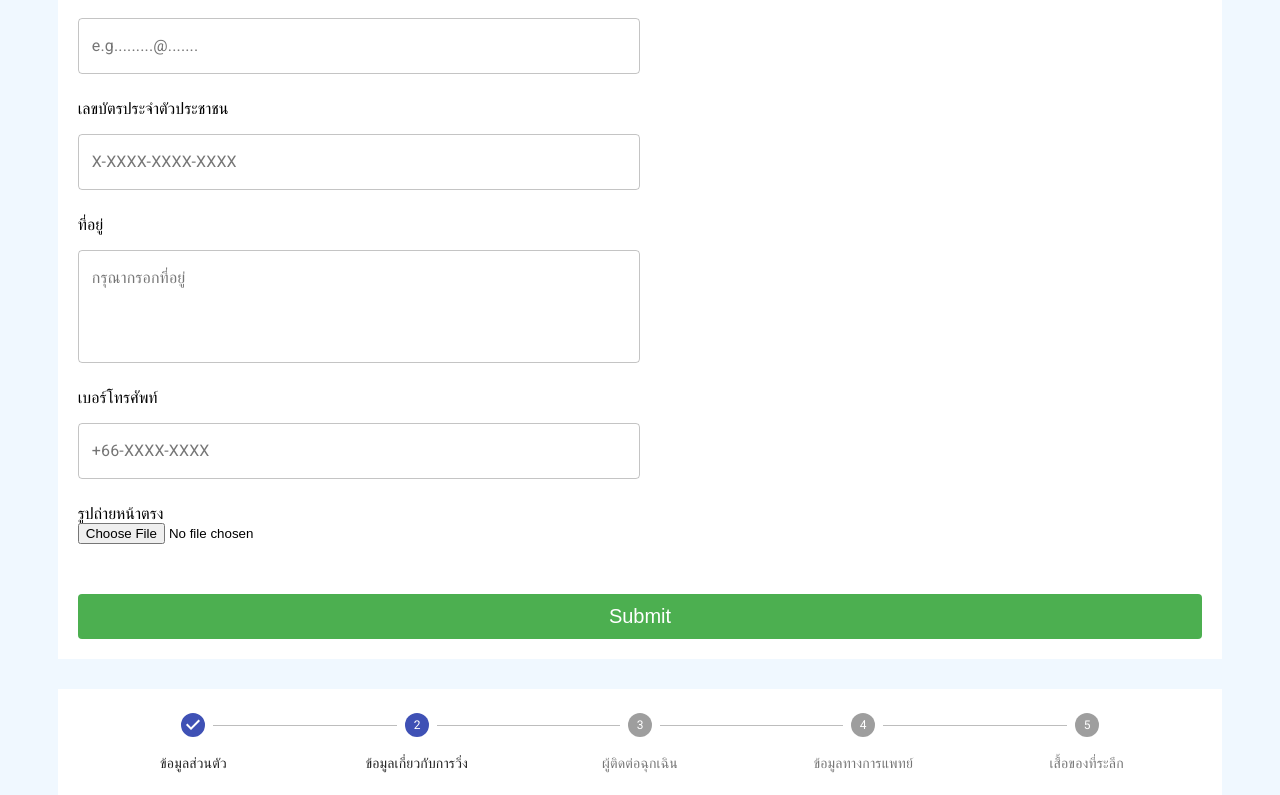
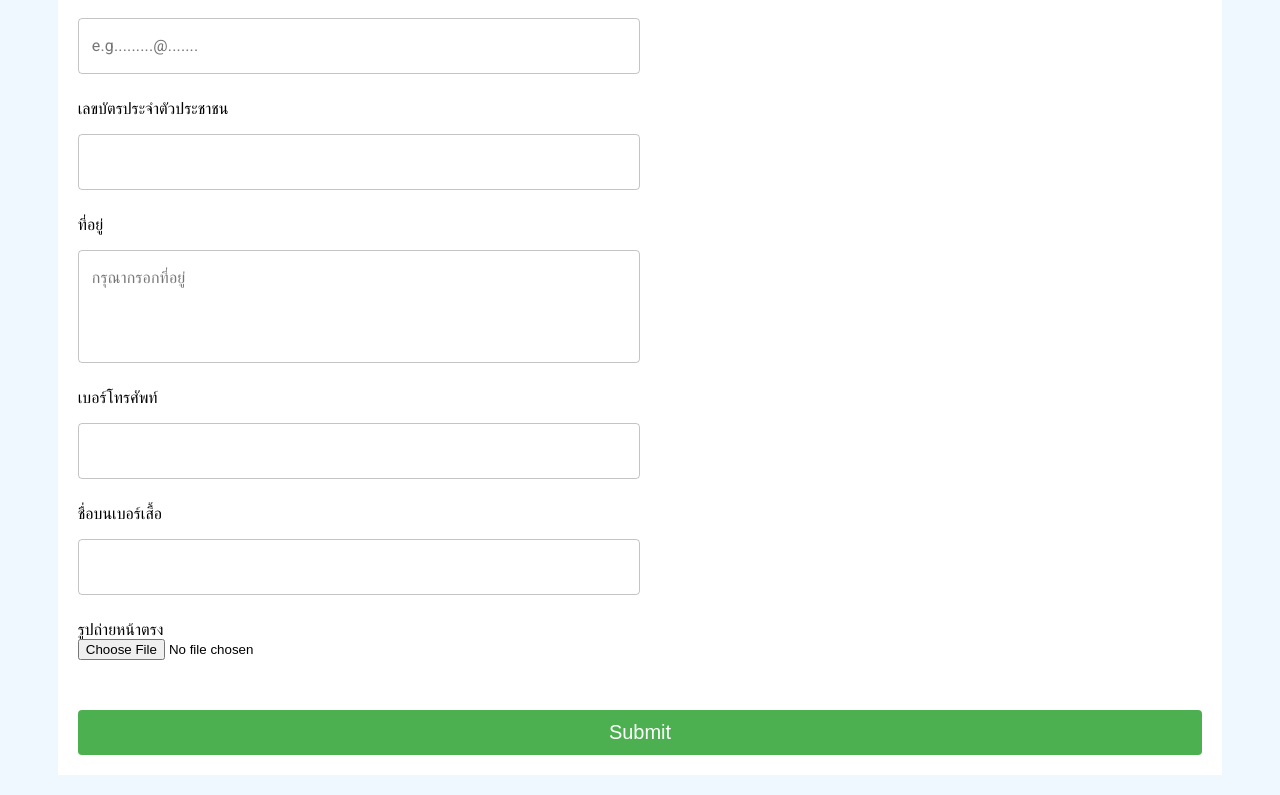
Before and after one commit to mo-od/marathon, a React (Create React App) app: page / in a window 1280 px wide. Shown: the part 585-1380 px from the top of the page. Built offline with nearby package versions, Linux system fonts and the light colour scheme.

Commit message:
validate & stepper done

```diff
--- a/package.json
+++ b/package.json
@@ -8,9 +8,12 @@
     "@testing-library/react": "^11.1.0",
     "@testing-library/user-event": "^12.1.10",
     "easy-peasy": "^5.0.3",
+    "prop-types": "^15.7.2",
     "react": "^17.0.2",
     "react-dom": "^17.0.2",
     "react-dropzone": "^11.3.2",
+    "react-modal": "^3.14.2",
+    "react-number-format": "^4.6.3",
     "react-redux": "^7.2.1",
     "react-scripts": "4.0.3",
     "redux": "^4.0.5",
--- a/src/App.js
+++ b/src/App.js
@@ -3,6 +3,7 @@ import AboutRunning from './components/AboutRunning';
 import Emergency from './components/Emergency';
 import MedicalInfo from './components/MedicalInfo';
 import SouvenirShirt from './components/SouvenirShirt';
+import React, { useState } from 'react';
 
 
 
@@ -10,13 +11,30 @@ import SouvenirShirt from './components/SouvenirShirt';
 
 function App() {
 
+  const [stepper, setStepPer] = useState(0);
+
   return (
     <div className="App">
-      <Personal/>
-      <AboutRunning/>
-      <Emergency/>
-      <MedicalInfo/>
-      <SouvenirShirt/>
+      {stepper === 0 ?
+        <Personal setStepPer={(value) => setStepPer(value)}/>:null
+    }
+      {stepper === 1 ?
+        <AboutRunning setStepPer={(value) => setStepPer(value)}/>:null
+    }
+      {stepper === 2 ?
+        <Emergency setStepPer={(value) => setStepPer(value)}/>:null
+    }
+      {stepper === 3 ?
+        <MedicalInfo setStepPer={(value) => setStepPer(value)}/>:null
+    }
+      {stepper === 4 ?
+        <SouvenirShirt setStepPer={(value) => setStepPer(value)}/>:null
+    }
+
+      {/* // <AboutRunning/>
+      // <Emergency/>
+      // <MedicalInfo/>
+      // <SouvenirShirt/> */}
     </div>
   );
 }
--- a/src/components/AboutRunning.js
+++ b/src/components/AboutRunning.js
@@ -30,7 +30,7 @@ function getSteps() {
   ];
 }
 
-function AboutRunning({ dispatch, dataFromStore }) {
+function AboutRunning({ dispatch, dataFromStore, setStepPer }) {
   console.log("counters ::", dataFromStore);
   const [getTimeFinish, setTimeFinish] = useState("");
   const classes = useStyles();
@@ -38,6 +38,7 @@ function AboutRunning({ dispatch, dataFromStore }) {
   const steps = getSteps();
   const [getNever, setNever] = useState("");
   const [getEver, setEver] = useState("");
+
   const handleChangeTimeFinish = (event) => {
     setTimeFinish(event.target.value);
   };
@@ -49,7 +50,7 @@ function AboutRunning({ dispatch, dataFromStore }) {
   };
 
   const submitButton = () => {
-    console.log("hello", getNever);
+    setStepPer(2);
     const dataSet = {
       timeFinish: getTimeFinish,
       Never: getNever,
--- a/src/components/Emergency.js
+++ b/src/components/Emergency.js
@@ -30,7 +30,7 @@ function getSteps() {
   ];
 }
 
-function Emergency({ dispatch, dataFromStore }) {
+function Emergency({ dispatch, dataFromStore,setStepPer }) {
   console.log("counters ::", dataFromStore);
   const classes = useStyles();
   const [activeStep, setActiveStep] = useState(2);
@@ -50,7 +50,7 @@ function Emergency({ dispatch, dataFromStore }) {
   };
 
   const submitButton = () => {
-    console.log("hello", getName);
+    setStepPer(3);
     const dataSet = {
       Name: getName,
       Relation: getRelation,
--- a/src/components/MedicalInfo.js
+++ b/src/components/MedicalInfo.js
@@ -30,7 +30,7 @@ function getSteps() {
   ];
 }
 
-function MedicalInfo({ dispatch, dataFromStore }) {
+function MedicalInfo({ dispatch, dataFromStore, setStepPer }) {
   console.log("counters ::", dataFromStore);
   const classes = useStyles();
   const [activeStep, setActiveStep] = useState(3);
@@ -90,8 +90,8 @@ function MedicalInfo({ dispatch, dataFromStore }) {
   };
 
   const submitButton = () => {
-    console.log("hello",getBloodType,getAllergy,getAboutAllergy,getCongenitalDisease, getSurgicalHistory,getPlanToHaveChildren,getDrugEatRegularly,getBeenInjured,getRegularExercise,getEverHadChestPain);
-    const dataSet = {
+      setStepPer(4);
+      const dataSet = {
       BloodType: getBloodType,
       allergy: getAllergy,
       aboutAllergy: getAboutAllergy,
--- a/src/components/Personal.js
+++ b/src/components/Personal.js
@@ -12,6 +12,10 @@ import MenuItem from "@material-ui/core/MenuItem";
 import FormControl from "@material-ui/core/FormControl";
 import Select from "@material-ui/core/Select";
 import TextField from "@material-ui/core/TextField";
+import Modal from "react-modal";
+import { green } from "@material-ui/core/colors";
+import NumberFormat from "react-number-format";
+import PropTypes from "prop-types";
 
 const useStyles = makeStyles((theme) => ({
   root: {
@@ -25,6 +29,16 @@ const useStyles = makeStyles((theme) => ({
     marginBottom: theme.spacing(1),
   },
 }));
+const customStyles = {
+  content: {
+    top: "45%",
+    left: "50%",
+    right: "auto",
+    bottom: "auto",
+    marginRight: "-50%",
+    backgroundColor: "white",
+  },
+};
 
 function getSteps() {
   return [
@@ -48,9 +62,84 @@ function getSteps() {
 //       return 'Unknown stepIndex';
 //   }
 // }
+function NumberFormatCustom(props) {
+  const { inputRef, onChange, ...other } = props;
 
-function Personal({ dispatch, dataFromStore }) {
+  return (
+    <NumberFormat
+      {...other}
+      getInputRef={inputRef}
+      onValueChange={(values) => {
+        onChange({
+          target: {
+            name: props.name,
+            value: values.value,
+          },
+        });
+      }}
+      maxLength = {10}
+      isNumericString
+
+    />
+  );
+}
+
+NumberFormatCustom.propTypes = {
+  inputRef: PropTypes.func.isRequired,
+  name: PropTypes.string.isRequired,
+  onChange: PropTypes.func.isRequired,
+};
+function IdFormatCustom(props) {
+  const { inputRef, onChange, ...other } = props;
+
+  return (
+    <NumberFormat
+      {...other}
+      getInputRef={inputRef}
+      onValueChange={(values) => {
+        onChange({
+          target: {
+            name: props.name,
+            value: values.value,
+          },
+        });
+      }}
+      maxLength = {13}
+      isNumericString
+
+    />
+  );
+}
+
+IdFormatCustom.propTypes = {
+  inputRef: PropTypes.func.isRequired,
+  name: PropTypes.string.isRequired,
+  onChange: PropTypes.func.isRequired,
+};
+function BIBFormatCustom(props) {
+  const { inputRef, onChange, ...other } = props;
+
+  return (
+    <NumberFormat
+      {...other}
+      getInputRef={inputRef}
+      onValueChange={(values) => {
+        onChange({
+          target: {
+            name: props.name,
+            value: values.value,
+          },
+        });
+      }}
+      maxLength = {10}
+
+
+    />
+  );
+}
+function Personal({ dispatch, dataFromStore, setStepPer }) {
   console.log("counters ::", dataFromStore);
+
   const [getFirstNameTH, setFirstNameTH] = useState("");
   const [getLastNameTH, setLastNameTH] = useState("");
   const [getFirstNameENG, setFirstNameENG] = useState("");
@@ -59,16 +148,16 @@ function Personal({ dispatch, dataFromStore }) {
   const [getEmail, setEmail] = useState("");
   const [getId, setId] = useState("");
   const [getAddress, setAddress] = useState("");
-  const [getPhoneNumber, setPhoneNumber] = useState("");
+  const [getPhoneNumber, setPhoneNumber] = useState({ numberFormat: "" });
   const [getImageUrl, setImageUrl] = useState("");
-
+  const [modalIsOpen, setIsOpen] = useState(false);
   const [getPrefixTh, setPrefixTh] = useState("");
   const [getPrefixEng, setPrefixEng] = useState("");
   const classes = useStyles();
   const [activeStep, setActiveStep] = useState(0);
   const steps = getSteps();
   const [name, setName] = useState("");
-
+  var subtitle;
   const handleChangeFirstNameTH = (event) => {
     setFirstNameTH(event.target.value);
   };
@@ -105,9 +194,47 @@ function Personal({ dispatch, dataFromStore }) {
   const handleChangeEng = (event) => {
     setPrefixEng(event.target.value);
   };
+  const handleChangeName = (event) => {
+    setName(event.target.value);
+  };
+
+  function openModal() {
+    setIsOpen(true);
+  }
+
+  function afterOpenModal() {
+    // references are now sync'd and can be accessed.
+    subtitle.style.color = "#f00";
+  }
+
+  function closeModal() {
+    setIsOpen(false);
+  }
+  function handleValidate() {
+    if (
+      getPrefixTh &&
+      getFirstNameTH &&
+      getLastNameTH &&
+      getPrefixEng &&
+      getFirstNameENG &&
+      getLastNameENG &&
+      getDate &&
+      getEmail &&
+      getId &&
+      getAddress &&
+      getPhoneNumber &&
+      getImageUrl &&
+      name
+    )
+      setStepPer(1);
+    else {
+      setIsOpen(true);
+    }
+  }
 
   const submitButton = () => {
     console.log("hello", getFirstNameTH);
+    handleValidate();
     const dataSet = {
       prefixTH: getPrefixTh,
       firstNameTH: getFirstNameTH,
@@ -131,6 +258,22 @@ function Personal({ dispatch, dataFromStore }) {
 
   return (
     <Container>
+
+      <Modal
+        isOpen={modalIsOpen}
+        onAfterOpen={afterOpenModal}
+        onRequestClose={closeModal}
+        style={customStyles}
+        contentLabel="Example Modal"
+      >
+        <h2
+          style={{ color: "red" }}
+          ref={(_subtitle) => (subtitle = _subtitle)}
+        >
+          กรุณากรอกให้ครบ
+        </h2>
+        <button onClick={closeModal}>close</button>
+      </Modal>
       <Stepper activeStep={activeStep} alternativeLabel>
         {steps.map((label) => (
           <Step key={label}>
@@ -252,8 +395,11 @@ function Personal({ dispatch, dataFromStore }) {
         </Label>
         <TextField
           style={{ width: "50%", marginTop: 16 }}
-          id="outlined-basic"
-          label="X-XXXX-XXXX-XXXX"
+          name="format"
+          id="formatted-numberformat-input"
+          InputProps={{
+            inputComponent: IdFormatCustom,
+          }}
           variant="outlined"
           onChange={handleChangeId}
         />
@@ -278,10 +424,26 @@ function Personal({ dispatch, dataFromStore }) {
         </Label>
         <TextField
           style={{ width: "50%", marginTop: 16 }}
-          id="outlined-basic"
-          label="+66-XXXX-XXXX"
+          name="numberformat"
+          id="formatted-numberformat-input"
+          InputProps={{
+            inputComponent: NumberFormatCustom,
+          }}
           variant="outlined"
           onChange={handleChangePhoneNumber}
+        />
+        <Label style={{ marginTop: 26 }} for="DateBirth">
+          {" "}
+          ชื่อบนเบอร์เสื้อ{" "}
+        </Label>
+        <TextField
+          style={{ width: "50%", marginTop: 16 }}
+          id="outlined-basic"
+          InputProps={{
+            inputComponent: BIBFormatCustom,
+          }}
+          variant="outlined"
+          onChange={handleChangeName}
         />
         <Label style={{ marginTop: 26 }} for="DateBirth">
           {" "}
--- a/src/components/SouvenirShirt.js
+++ b/src/components/SouvenirShirt.js
@@ -31,7 +31,7 @@ function getSteps() {
   ];
 }
 
-function SouvenirShirt({ dispatch, dataFromStore }) {
+function SouvenirShirt({ dispatch, dataFromStore, setStepPer }) {
   console.log("counters ::", dataFromStore);
   const classes = useStyles();
   const [activeStep, setActiveStep] = useState(4);
@@ -44,7 +44,7 @@ function SouvenirShirt({ dispatch, dataFromStore }) {
   };
 
   const submitButton = () => {
-    console.log("hello",getShirtSize );
+    alert("คุณได้ทำการลงทะเบียนเรียบร้อย");
     const dataSet = {
       ShirtSize:getShirtSize,
     };
```
Also changed, not shown: 1 other file (tests, documents, lock files or other folders).
